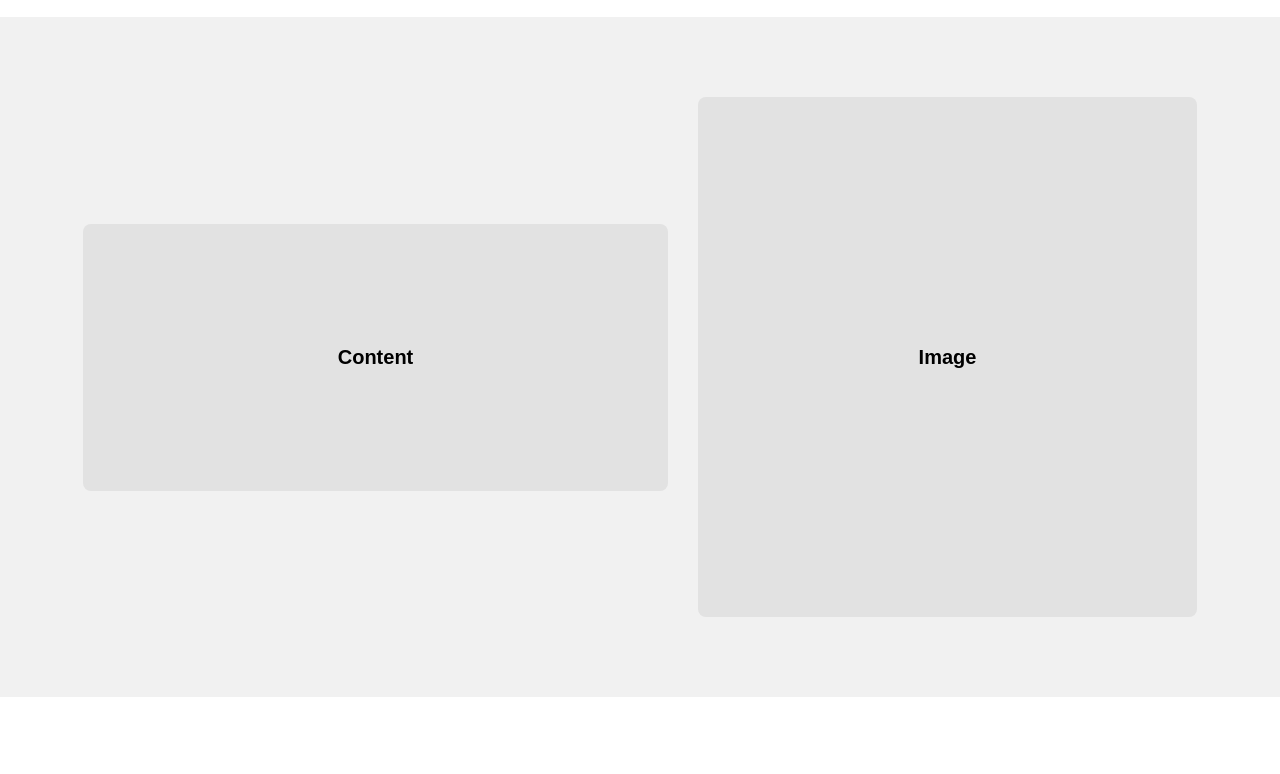
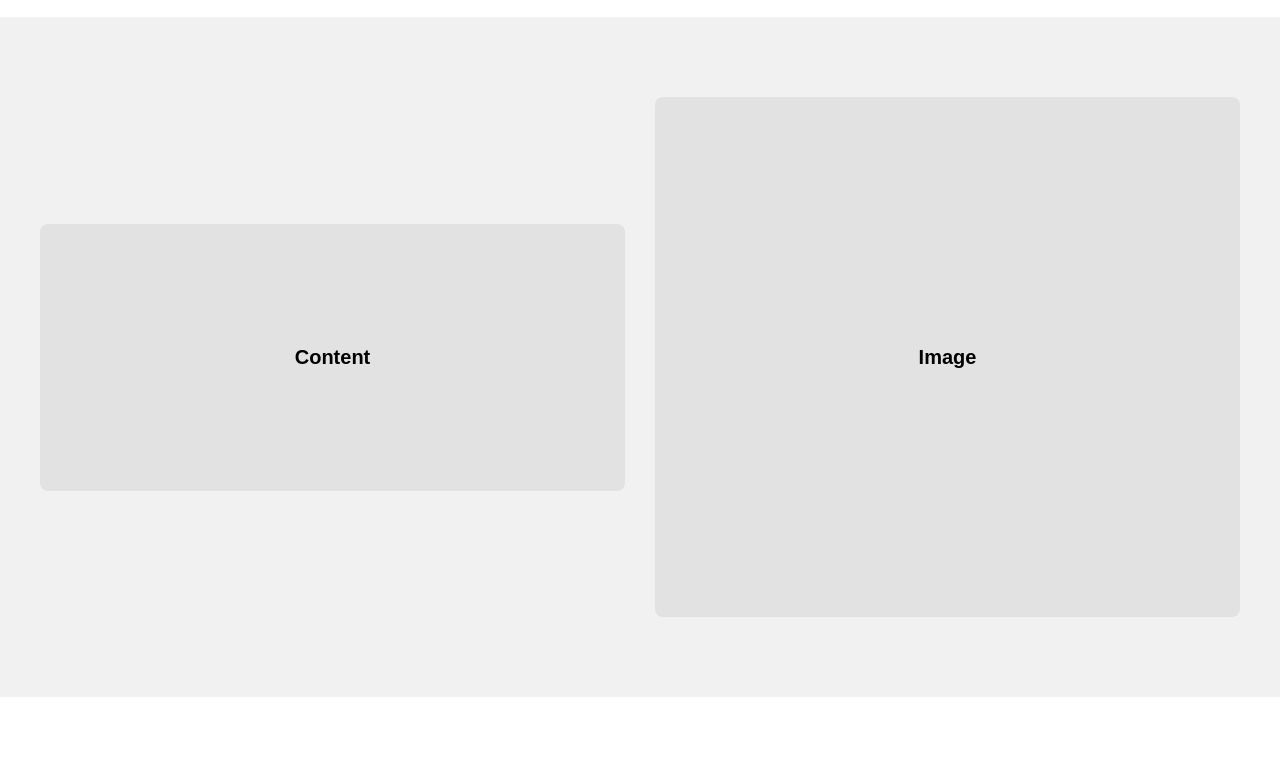
Before and after one commit to Hupewolf/duan7, a plain HTML site: page index.html in a window 1280 px wide. Shown: the part 83-857 px from the top of the page. Drawn offline with Linux system fonts and the light colour scheme.

Commit message:
add deadline7

```diff
--- a/main.css
+++ b/main.css
@@ -9,7 +9,7 @@ body {
     width: 100vw;
 }
 .container{
-    padding: 0px 83px;
+    width: 1200px;
     margin: 0 auto;
 }
 .inhead{
@@ -56,8 +56,8 @@ body {
     height: 267px;
 }
 .sec1img{
+    width: 585px;
     height: 520px;
-    flex: 1;
 }
 .sec2{
     padding: 80px 0px;
```
